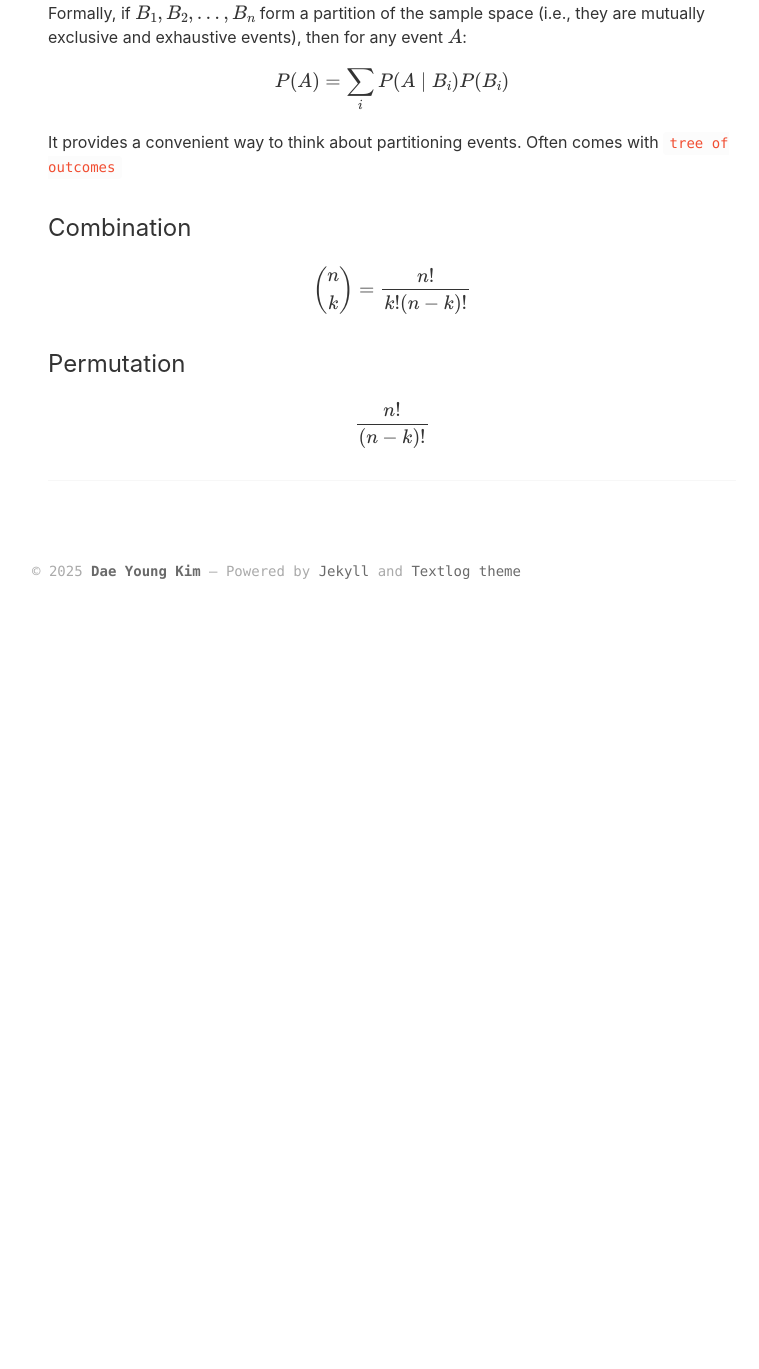
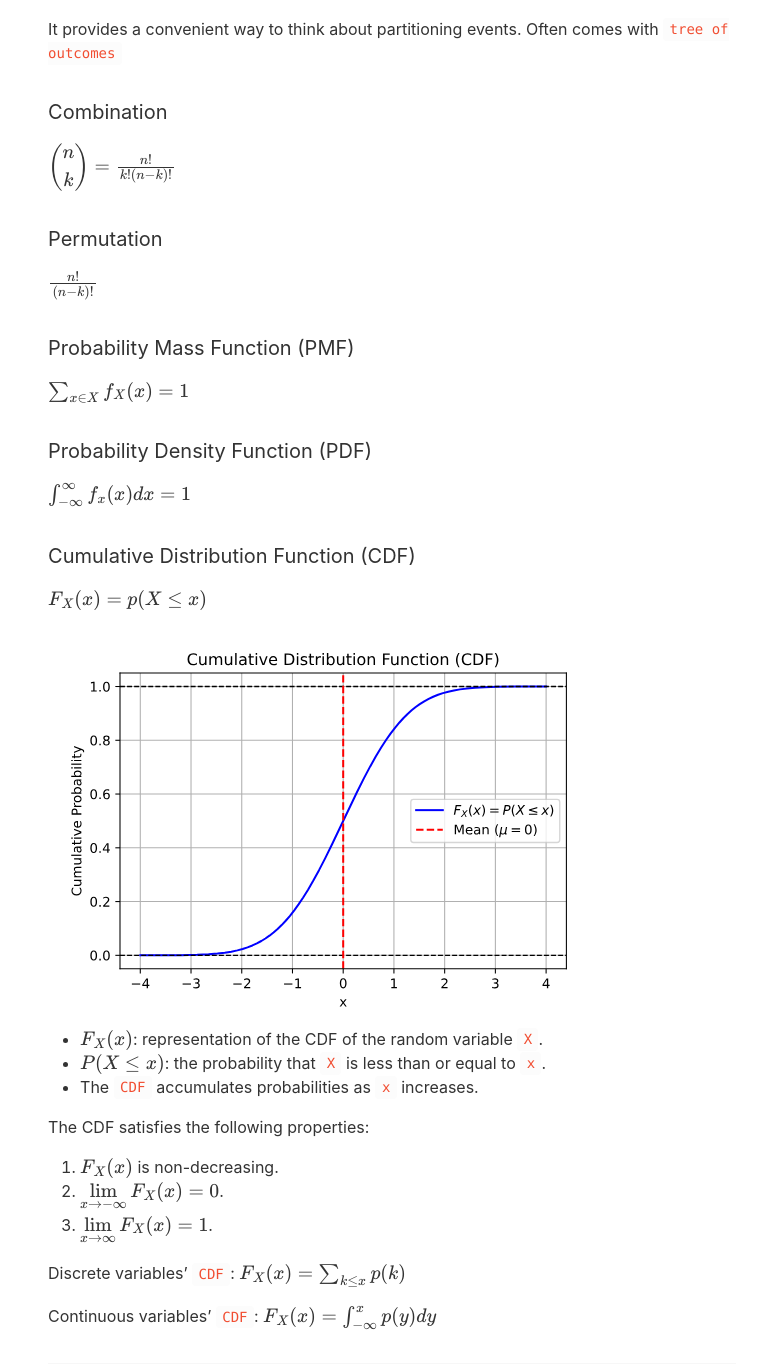
Before and after one commit to leroykim/leroykim.github.io, a Jekyll site: the page built from _posts/2025-02-27-probability-recap.md, in a window 1280 px wide and 1400 px high, scrolled down 676 px. Shown: the top 1369 px of the window, without its empty margins (248-1007 px from the left). Built offline with Jekyll 4.4.1, drawn with Linux system fonts in a browser that asks for light colours; before the commit the page ends 1306 px from its top, so only the background shows below that.

Commit message:
Update probability recap

```diff
--- a/_posts/2025-02-27-probability-recap.md
+++ b/_posts/2025-02-27-probability-recap.md
@@ -19,26 +17,44 @@ $$P(A \mid B)=\frac{P(B \mid A)P(A)}{P(B)}$$
 - $$P(A \cap B \mid C)=P(A \mid C)P(B \mid C)$$: A and B are conditionally independent on the occurence of the event C.
 - Often has `given that`
 
-### Law of Total Probability
+#### Law of Total Probability
 Formally, if $$B_1, B_2, \ldots , B_n$$ form a partition of the sample space (i.e., they are mutually exclusive and exhaustive events), then for any event $$A$$:
 
 $$P(A)=\sum_iP(A \mid B_i)P(B_i)$$
 
 It provides a convenient way to think about partitioning events. Often comes with `tree of outcomes`
 
-### Combination
-
+#### Combination
 $$
 \left( \begin{array}{c}
 n \\ k
 \end{array} \right) = \frac{n!}{k!(n-k)!}
 $$
 
-### Permutation
-
+#### Permutation
 $$\frac{n!}{(n-k)!}$$
 
 
-<!-- ### Random Variables
+#### Probability Mass Function (PMF)
+$$\sum_{x \in X}f_{X}(x)=1$$
 
-###  -->
+#### Probability Density Function (PDF)
+$$\int_{-\infty}^{\infty}f_{x}(x)dx = 1$$
+
+#### Cumulative Distribution Function (CDF)
+$$F_{X}(x) = p(X \leq x)$$
+
+![CDF Plot](/img/cdf_plot.svg)
+
+- $$F_{X}(x)$$: representation of the CDF of the random variable `X`.
+- $$P(X \leq x)$$: the probability that `X` is less than or equal to `x`.
+- The `CDF` accumulates probabilities as `x` increases.
+
+The CDF satisfies the following properties:
+1. $$F_X(x)$$ is non-decreasing.
+2. $$\lim\limits_{x \to -\infty} F_X(x) = 0$$.
+3. $$\lim\limits_{x \to \infty} F_X(x) = 1$$.
+
+Discrete variables' `CDF`: $$F_{X}(x)=\sum_{k \leq x}p(k)$$
+
+Continuous variables' `CDF`: $$F_{X}(x)=\int_{-\infty}^{x}p(y)dy$$
```
Also changed, not shown: other parts of _posts/2025-02-27-probability-recap.md (+1 -3 lines), img/cdf_plot.svg (added), 3 other files.
